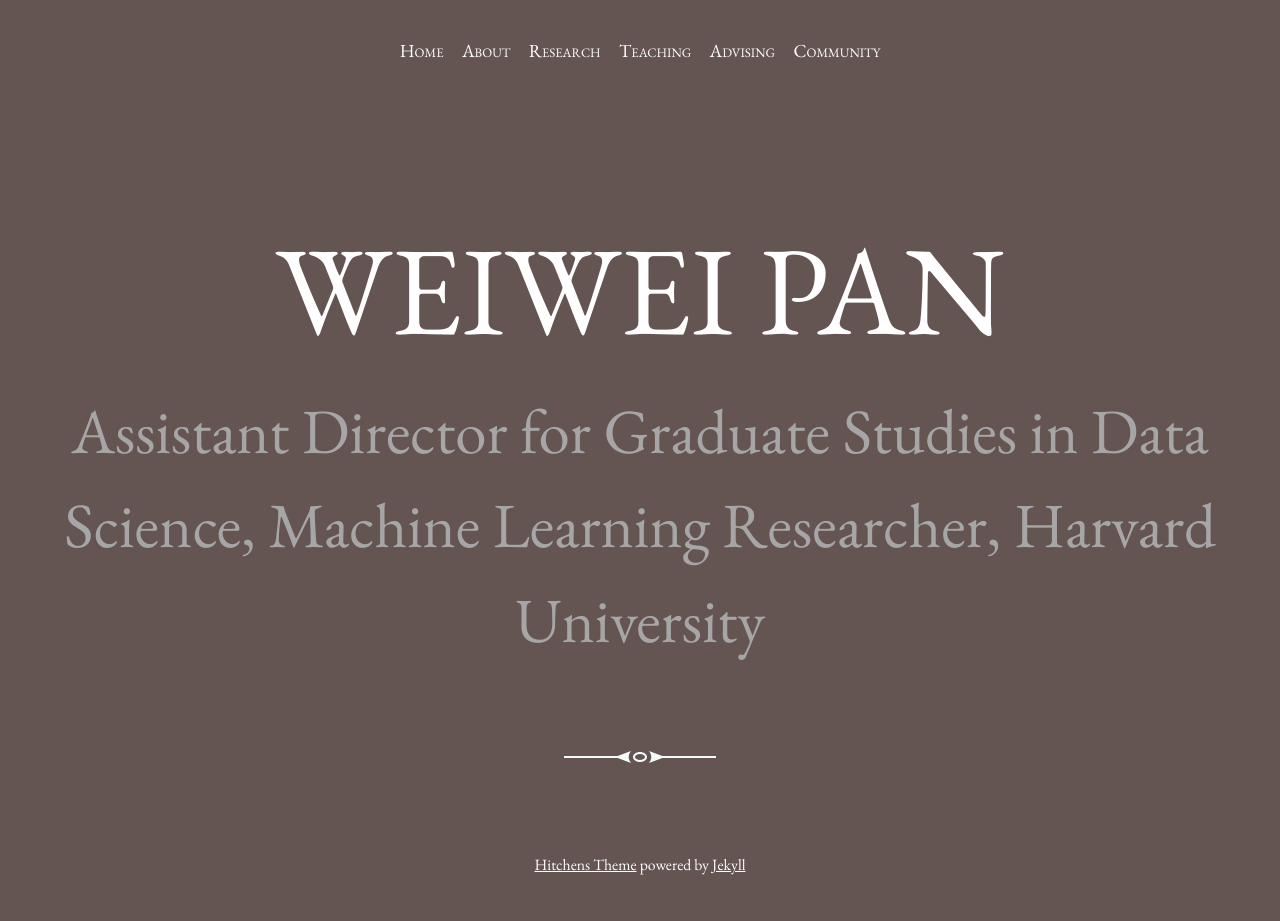
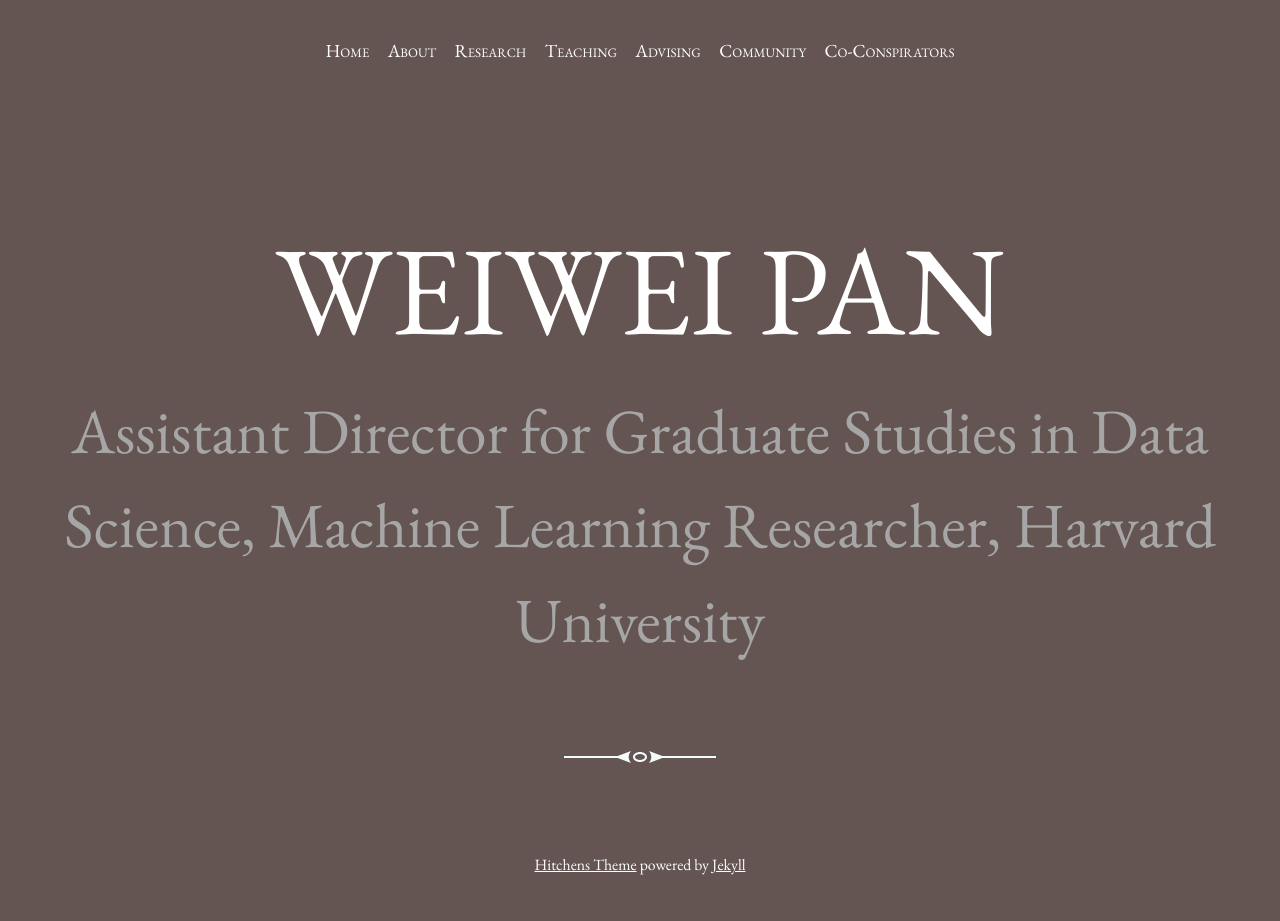
Before and after one commit to onefishy/onefishy.github.io, a Jekyll site: the page built from index.html, in a window 1280 px wide. Built offline with Jekyll 4.4.1, drawn with Linux system fonts in a browser that asks for light colours; the list of posts is cut into pages by our own code.

Commit message:
Update menu.yml

```diff
--- a/_data/menu.yml
+++ b/_data/menu.yml
@@ -12,3 +12,6 @@
 
 - title: Community
   url: /community.html
+
+- title: Co-Conspirators
+  url: /animals.html
```
